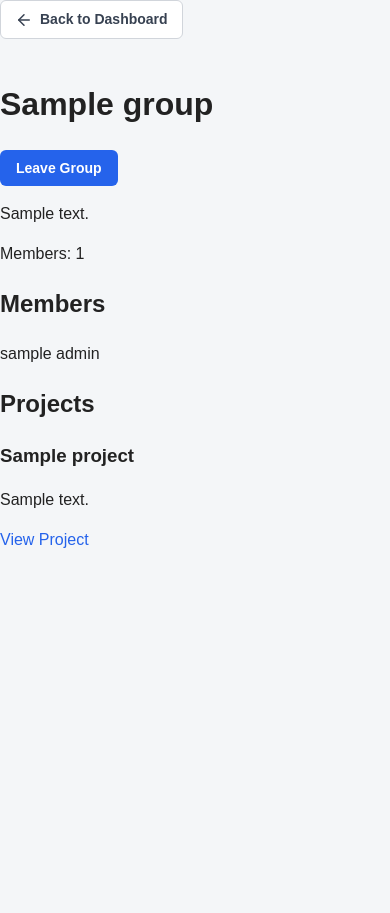
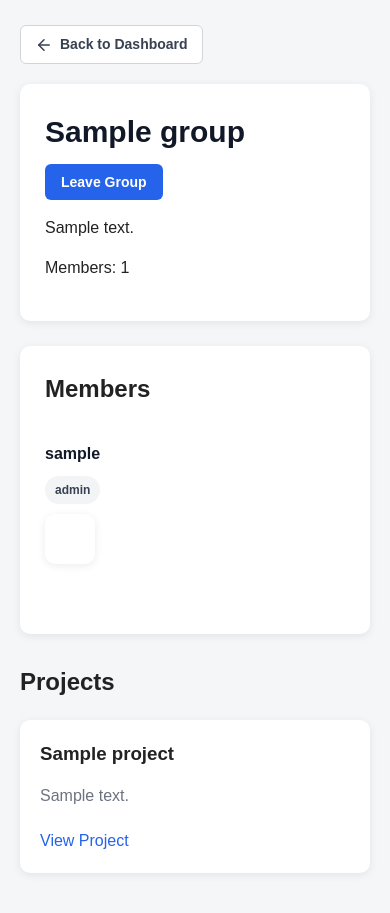
Before and after one commit to Cha-Luna-Star/ProjectManagement-WebApp, a Flask app: template templates/group.html in a window 390 px wide. Before the commit the page ends 548 px from the top, so only its background shows below. Run offline with Flask 3, Linux system fonts and the light colour scheme; the template is opened without the code that fills it: most values are stand-ins (such as "Sample title", 1, 10 or a date in 2020); some libraries are stand-ins or nearby versions.

Commit message:
Add group page styling

```diff
--- /dev/null
+++ b/static/css/group.css
@@ -0,0 +1,248 @@
+/* =========================
+   GROUP PAGE
+========================= */
+
+.group-page {
+    max-width: 1100px;
+    margin: 40px auto;
+    padding: 0 20px;
+}
+
+.group-header {
+    background: white;
+    padding: 25px;
+    margin-bottom: 25px;
+    border-radius: 10px;
+    box-shadow: 0 2px 8px rgba(0, 0, 0, 0.08);
+}
+
+.group-header h1 {
+    margin: 0 0 10px;
+    font-size: 30px;
+    color: #111827;
+}
+
+.group-description {
+    margin: 0 0 15px;
+    color: #6b7280;
+    line-height: 1.5;
+}
+
+.group-actions {
+    display: flex;
+    gap: 10px;
+    flex-wrap: wrap;
+    margin-top: 20px;
+}
+
+.group-actions form {
+    padding: 0;
+    margin: 0;
+    background: transparent;
+    box-shadow: none;
+}
+
+.group-actions .delete-button {
+    background: #dc2626;
+}
+
+.group-actions .delete-button:hover {
+    background: #b91c1c;
+}
+
+
+/* =========================
+   GROUP MEMBERS
+========================= */
+
+.group-members {
+    background: white;
+    padding: 25px;
+    margin-bottom: 25px;
+    border-radius: 10px;
+    box-shadow: 0 2px 8px rgba(0, 0, 0, 0.08);
+}
+
+.group-members h2 {
+    margin-top: 0;
+    margin-bottom: 20px;
+}
+
+.group-member {
+    display: flex;
+    align-items: center;
+    gap: 10px;
+    padding: 15px 0;
+    border-bottom: 1px solid #e5e7eb;
+}
+
+.group-member:last-child {
+    border-bottom: none;
+}
+
+.group-member > span:first-child {
+    flex: 1;
+    font-weight: 600;
+    color: #111827;
+}
+
+.group-member > span:nth-child(2) {
+    padding: 5px 10px;
+    border-radius: 20px;
+    background: #f3f4f6;
+    color: #374151;
+    font-size: 12px;
+    font-weight: 600;
+}
+
+.group-member form {
+    padding: 0;
+    margin: 0;
+    background: transparent;
+    box-shadow: none;
+}
+
+.group-member button {
+    padding: 7px 10px;
+    font-size: 12px;
+}
+
+.group-member form:last-child button {
+    background: #dc2626;
+}
+
+.group-member form:last-child button:hover {
+    background: #b91c1c;
+}
+
+
+/* =========================
+   ADD MEMBER
+========================= */
+
+.group-add-member {
+    background: white;
+    padding: 25px;
+    margin-bottom: 30px;
+    border-radius: 10px;
+    box-shadow: 0 2px 8px rgba(0, 0, 0, 0.08);
+}
+
+.group-add-member h2 {
+    margin-top: 0;
+}
+
+.group-add-member form {
+    padding: 0;
+    margin: 0;
+    background: transparent;
+    box-shadow: none;
+}
+
+
+/* =========================
+   GROUP PROJECTS
+========================= */
+
+.group-projects {
+    margin-top: 30px;
+}
+
+.group-projects-header {
+    display: flex;
+    justify-content: space-between;
+    align-items: center;
+    gap: 15px;
+    margin-bottom: 20px;
+    flex-wrap: wrap;
+}
+
+.group-projects-header h2 {
+    margin: 0;
+}
+
+.group-project-card {
+    background: white;
+    padding: 20px;
+    margin-bottom: 15px;
+    border-radius: 10px;
+    box-shadow: 0 2px 8px rgba(0, 0, 0, 0.08);
+    transition: transform 0.2s, box-shadow 0.2s;
+}
+
+.group-project-card:hover {
+    transform: translateY(-2px);
+    box-shadow: 0 5px 15px rgba(0, 0, 0, 0.10);
+}
+
+.group-project-card h3 {
+    margin-top: 0;
+    margin-bottom: 8px;
+}
+
+.group-project-card h3 a {
+    color: #2563eb;
+    text-decoration: none;
+}
+
+.group-project-card h3 a:hover {
+    text-decoration: underline;
+}
+
+.group-project-card p {
+    color: #6b7280;
+    line-height: 1.5;
+}
+
+.group-project-card > a {
+    display: inline-block;
+    margin-top: 5px;
+}
+
+
+/* =========================
+   EMPTY PROJECT STATE
+========================= */
+
+.group-empty-state {
+    background: white;
+    padding: 40px 25px;
+    border-radius: 10px;
+    text-align: center;
+    color: #6b7280;
+    box-shadow: 0 2px 8px rgba(0, 0, 0, 0.08);
+}
+
+
+/* =========================
+   MOBILE
+========================= */
+
+@media (max-width: 700px) {
+
+    .group-page {
+        margin-top: 25px;
+    }
+
+    .group-member {
+        align-items: flex-start;
+        flex-direction: column;
+    }
+
+    .group-member > span:first-child {
+        width: 100%;
+    }
+
+    .group-member > span:nth-child(2) {
+        align-self: flex-start;
+    }
+
+    .group-member form {
+        width: 100%;
+    }
+
+    .group-member button {
+        width: 100%;
+    }
+
+}
--- a/templates/group.html
+++ b/templates/group.html
@@ -13,11 +13,13 @@
     <link rel="stylesheet"
           href="{{ url_for('static', filename='css/base.css') }}">
 
+    <link rel="stylesheet"
+          href="{{ url_for('static', filename='css/group.css') }}">
 </head>
 
 <body>
 
-    <main>
+    <main class = "group-page">
         {% with messages = get_flashed_messages(with_categories=true) %}
 
             {% if messages %}
@@ -53,7 +55,7 @@
             Back to Dashboard
 
         </a>
-
+        <div class="group-header">
             <h1>{{ group["name"] }}</h1>
 
             {% if member["role"] == "Owner" %}
@@ -129,6 +131,7 @@
             <p>
                 Members: {{ members|length }}
             </p>
+        </div>
 
         <section class="group-members">
 
@@ -149,7 +152,7 @@
                         </span>
 
                         {% if member_item["id"] != session["user_id"] %}
-
+                            <div class="group-add-member">
                                 {% if member["role"] == "Owner" %}
 
                                     {% if member_item["role"] == "Member" %}
@@ -276,7 +279,7 @@
                                     </form>
 
                                 {% endif %}
-
+                            </div>
                         {% endif %}
 
                     </div>
@@ -329,6 +332,7 @@
 
        {% endif %}
 
+        <section class="group-projects">
 
             <h2>Projects</h2>
 
@@ -347,8 +351,7 @@
 
                 {% for project_item in projects %}
 
-                <div>
-
+                    <div class="group-project-card">
                         <h3>
                             {{ project_item["name"] }}
                         </h3>
@@ -372,12 +375,13 @@
 
             {% else %}
 
-            <p>
+                <p class="group-empty-state">
                     This group doesn't have any projects yet.
                 </p>
 
             {% endif %}
 
+        </section>
     </main>
 
 </body>
```
Lines whose indentation alone changed are shown as unchanged.
